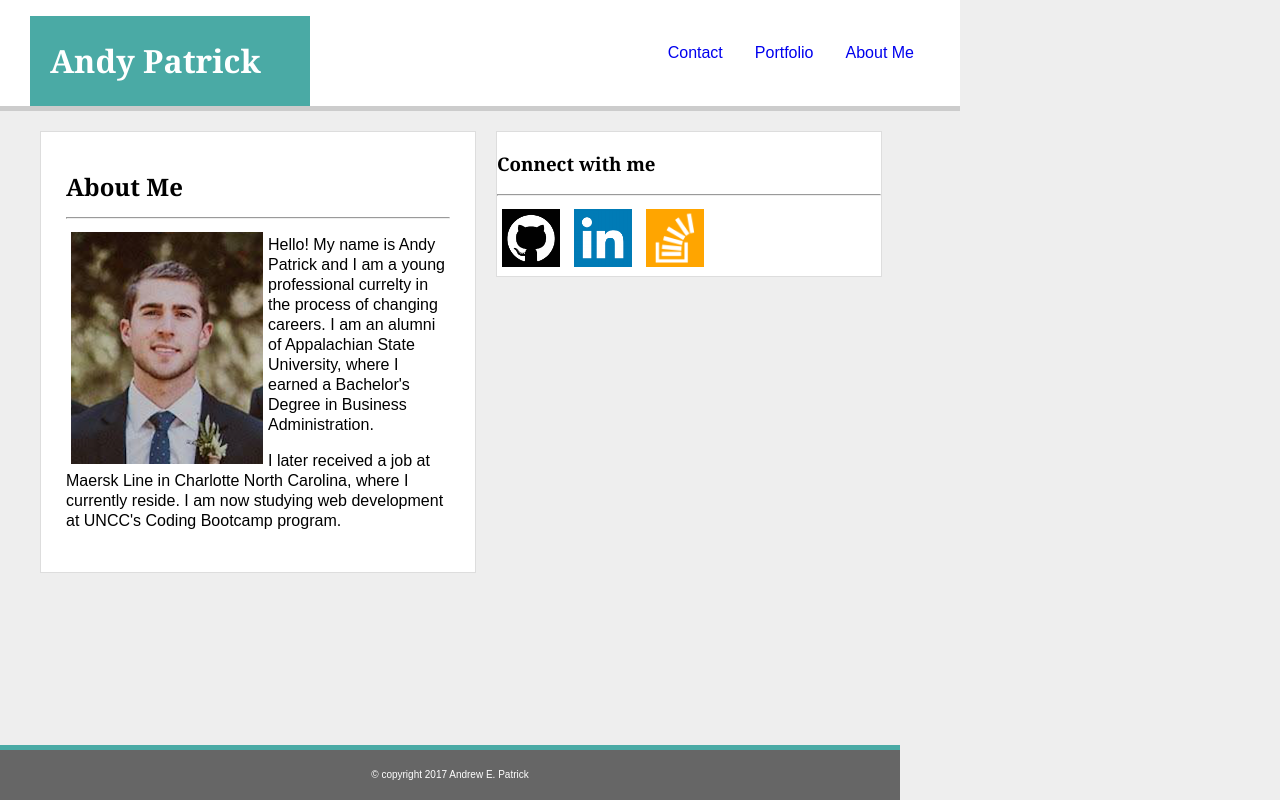
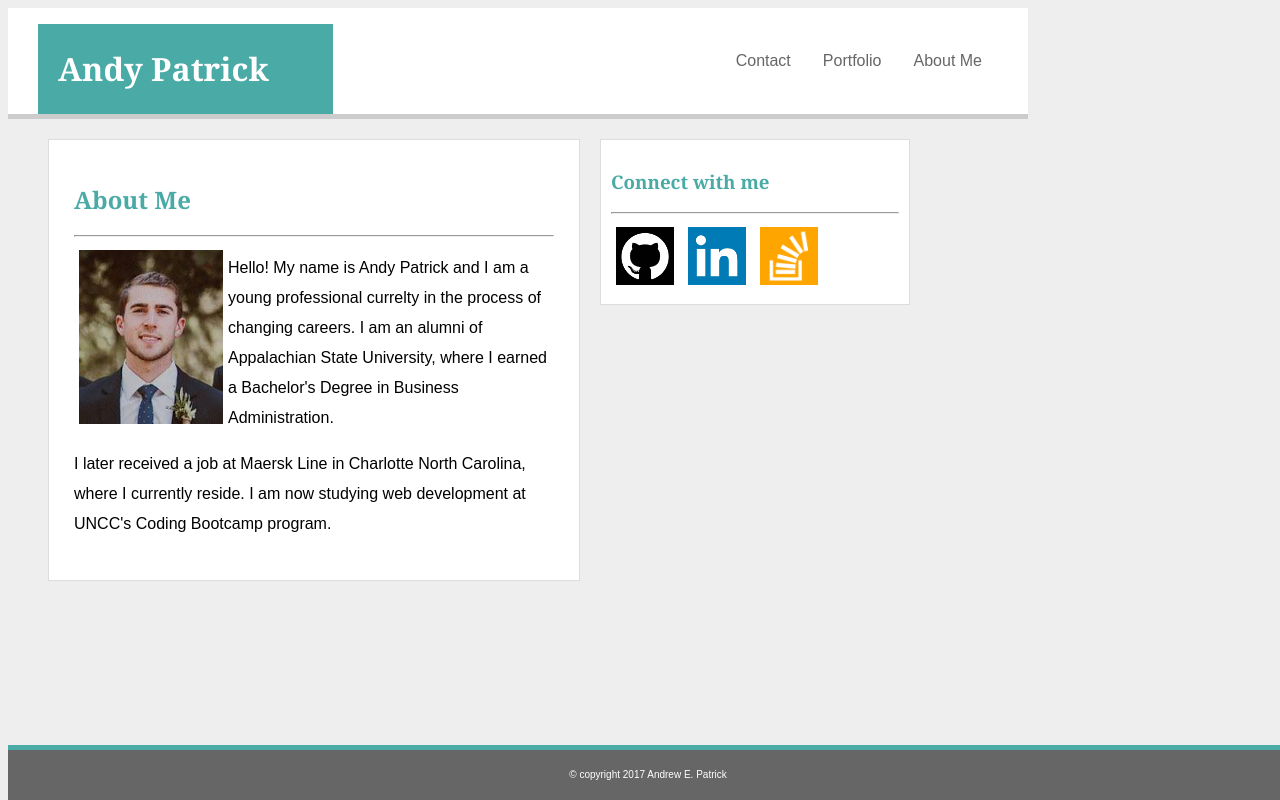
Before and after one commit to Patrickae/Basic-Portfolio, a plain HTML site: page index.html in a window 1280 px wide. Drawn offline with Linux system fonts and the light colour scheme.

Commit message:
commit final for index

```diff
--- a/assets/css/style.css
+++ b/assets/css/style.css
@@ -1,17 +1,19 @@
 
 body{ font-family: Arial, Helvetica;
 	background-color: #eeeeee;
-	margin: 0 auto;
-
+	width:960px;
 	}
 
 #container {
-		position:relative;}
+		position:relative;
+		padding:0 auto;
+		margin:0 auto;
+		}
 
 
 
 header{
-		width:900px;
+		width:100%;
 		padding:30px;
 		clear:both;
 		background-color: #ffffff;
@@ -31,7 +33,8 @@ li { float: right; }
 li a {display: block;
 	text-align:center;
 	padding: 14px 16px;
-	text-decoration:none;}
+	text-decoration:none;
+	color:#666666;}
 
 
 
@@ -49,25 +52,25 @@ line-height:50px;
 }
 
 
-h2{font-family: Georgia, times, 'times new roman'; }
-h3{font-family: Georgia, times, 'times new roman'; }
+h2{font-family: Georgia, times, 'times new roman'; color:#4aaaa5;}
+h3{font-family: Georgia, times, 'times new roman'; color:#4aaaa5;}
 
 
 
 
 
 #index-content {
-				width: 30%;
+				width: 50%;
 				padding:25px;
 				float:left;
 				margin: 20px 10px 20px 40px;
 				background: #ffffff;
-				line-height:20px;
+				line-height:30px;
 				border: 1px solid #dddddd;
 }
 #index-content img { float: left;
-			height: 50%;
-			width: 50%;
+			height: 30%;
+			width: 30%;
 			margin: 5px; }
 
 #mylinks {
@@ -76,11 +79,12 @@ h3{font-family: Georgia, times, 'times new roman'; }
 		background: #ffffff;
 		margin: 20px 10px 10px 10px;
 		border: 1px solid #dddddd;
+		padding:10px;
 
 }
 
-#mylinks img{ height:15%;
-				width: 15%;
+#mylinks img{ height:20%;
+				width: 20%;
 				margin: 5px;}
 
 
@@ -93,9 +97,10 @@ h3{font-family: Georgia, times, 'times new roman'; }
 	line-height:30px;
 	clear:both;
 	margin:0 auto;
+	margin-top:10px;
 	background: #666666;
 	color:#ffffff;
-	width:900px;
+	width:100%;
 	position:absolute;
 	bottom:0;
 }
```
